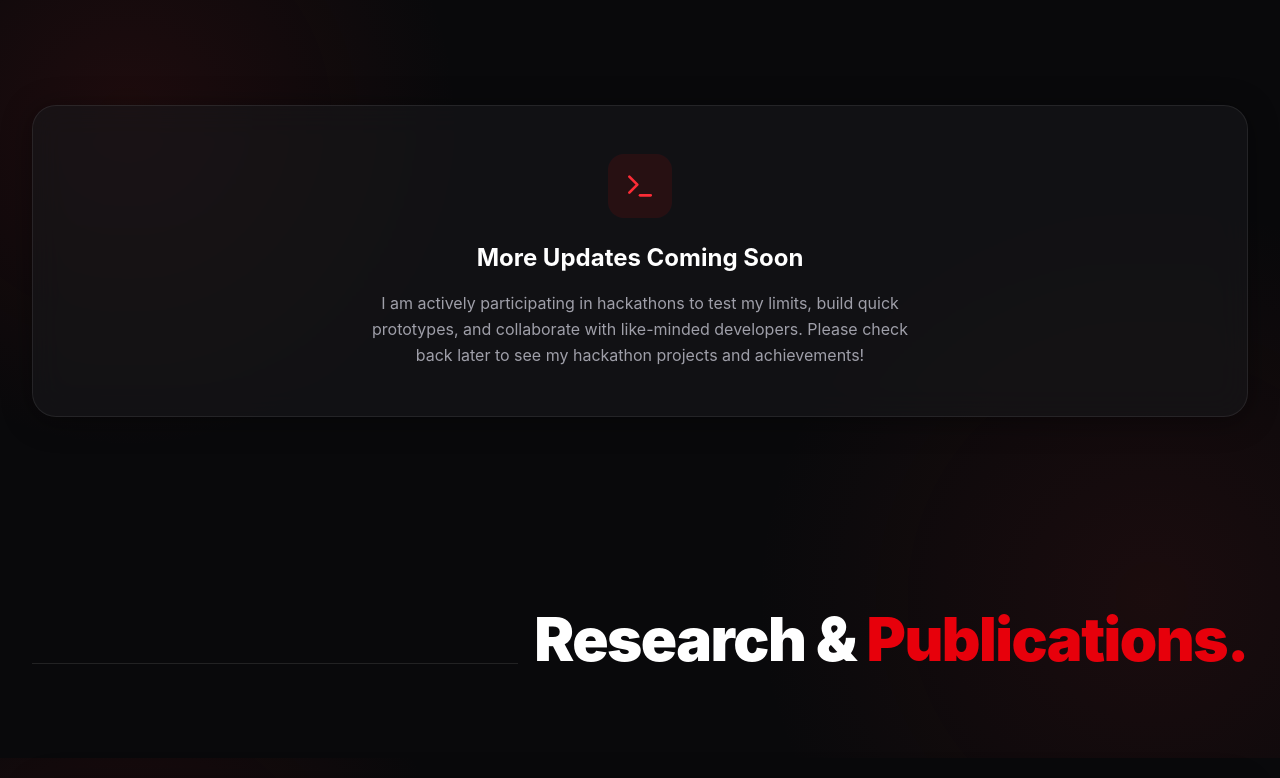
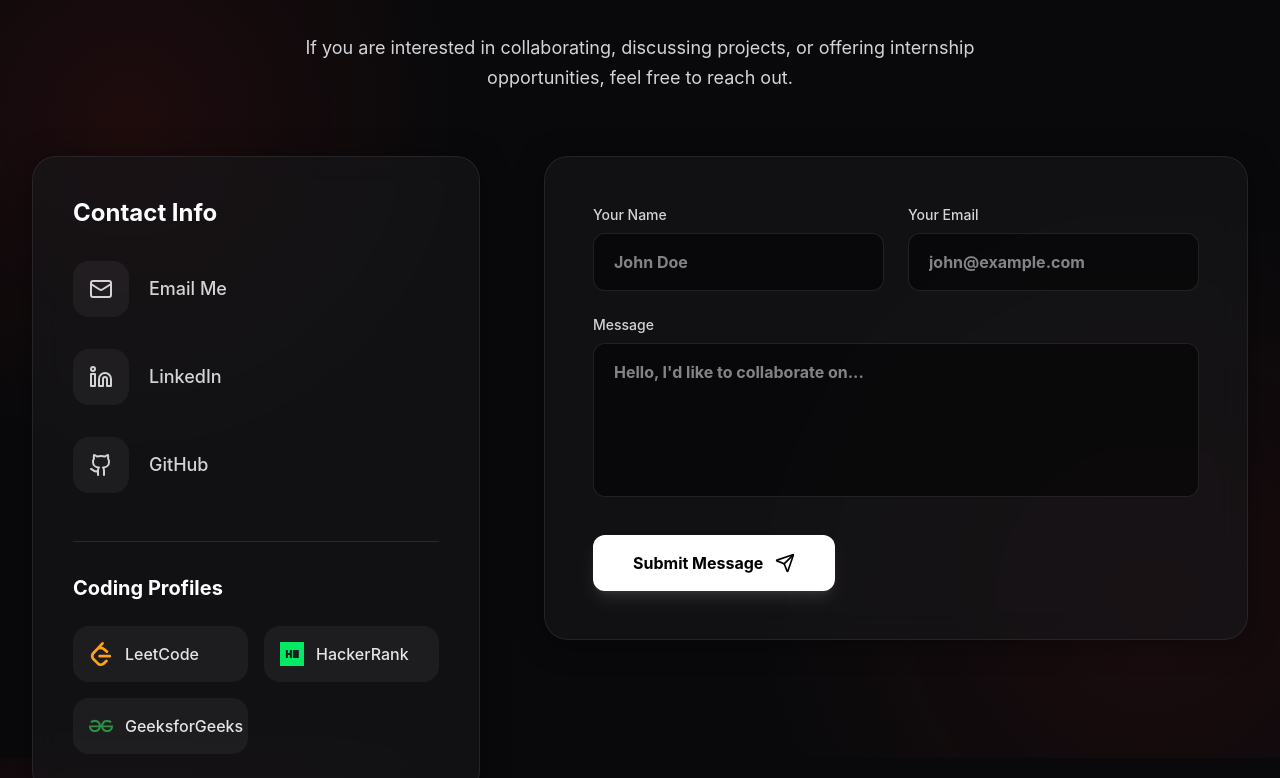
Before and after one commit to sanmaaya/Portfolio, a React (Vite) app in the folder client/: page / in a window 1280 px wide. Shown: the part 8842-9620 px from the top of the page. Built offline with nearby package versions, Linux system fonts and the light colour scheme; no server answers.

Commit message:
Remove Hackathons and Research placeholder sections

```diff
--- a/client/src/pages/Home.tsx
+++ b/client/src/pages/Home.tsx
@@ -7,8 +7,6 @@ import Projects from "../components/Projects";
 import Certifications from "../components/Certifications";
 import Achievements from "../components/Achievements";
 import Experience from "../components/Experience";
-import Hackathons from "../components/Hackathons";
-import Research from "../components/Research";
 import Contact from "../components/Contact";
 
 export default function Home() {
@@ -23,8 +21,6 @@ export default function Home() {
             <Certifications />
             <Achievements />
             <Experience />
-            <Hackathons />
-            <Research />
             <Contact />
         </>
     );
```
